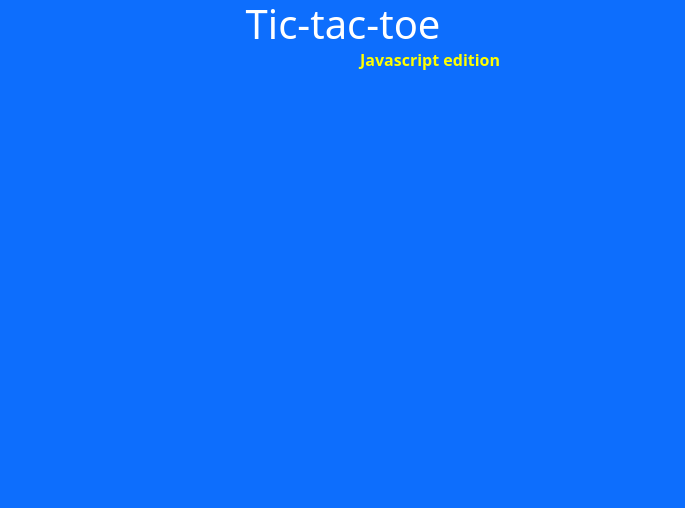
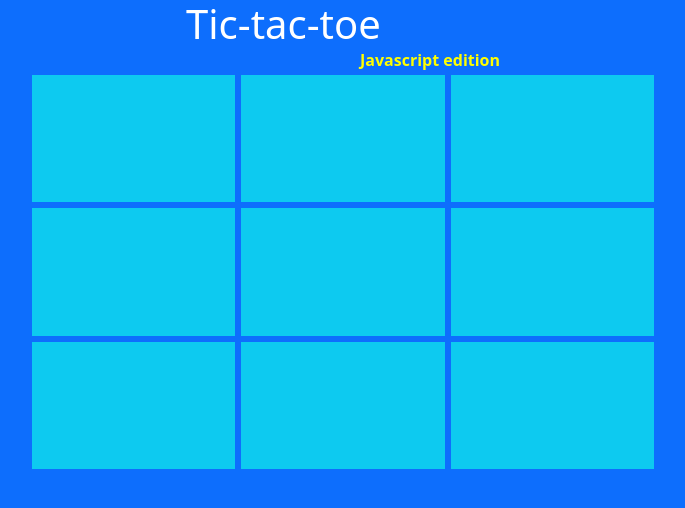
Before and after one commit to Osserc/tic-tac-toe-js, a plain HTML site: page index.html in a window 1280 px wide. Shown: the whole page, without its empty margins (297-982 px from the left). Drawn offline with nearby package versions, Linux system fonts and the light colour scheme.

Commit message:
Generate grid cells

```diff
--- a/index.html
+++ b/index.html
@@ -11,7 +11,7 @@
     </head>
     <body>
         <div class="container-fluid text-bg-primary vh-100">
-        <header class="d-flex flex-column align-items-center w-25 m-auto">
+            <header class="d-flex flex-column align-items-stretch w-25 m-auto">
                 <h1 class="m-0">Tic-tac-toe</h1>
                 <div class="align-self-end subtitle">Javascript edition</div>
             </header>
--- a/javascript/script.js
+++ b/javascript/script.js
@@ -0,0 +1,9 @@
+let gridSpots = [...Array(9).keys()]
+const gameGrid = document.querySelector(`#game-grid`)
+
+for (let i = 0; i < gridSpots.length; i++) {
+    const singleCell = document.createElement(`div`)
+    singleCell.dataset.index = i
+    singleCell.classList.add(`bg-info`, `border`, `border-primary`, `border-3`, `m-0`, `d-flex`, `align-items-center`, `justify-content-center`, `single-cell`)
+    gameGrid.appendChild(singleCell)
+}
```
Lines whose indentation alone changed are shown as unchanged.
